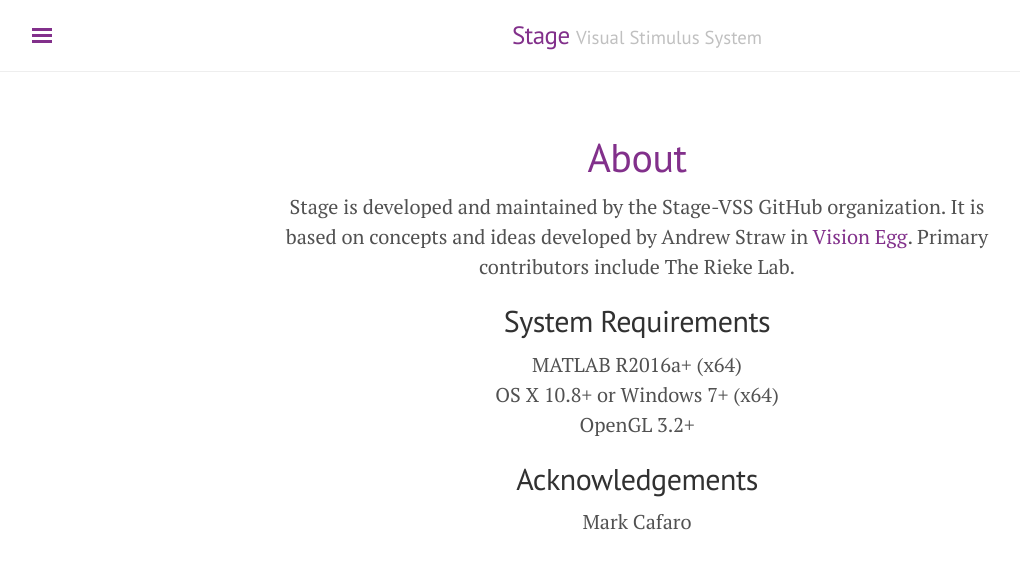
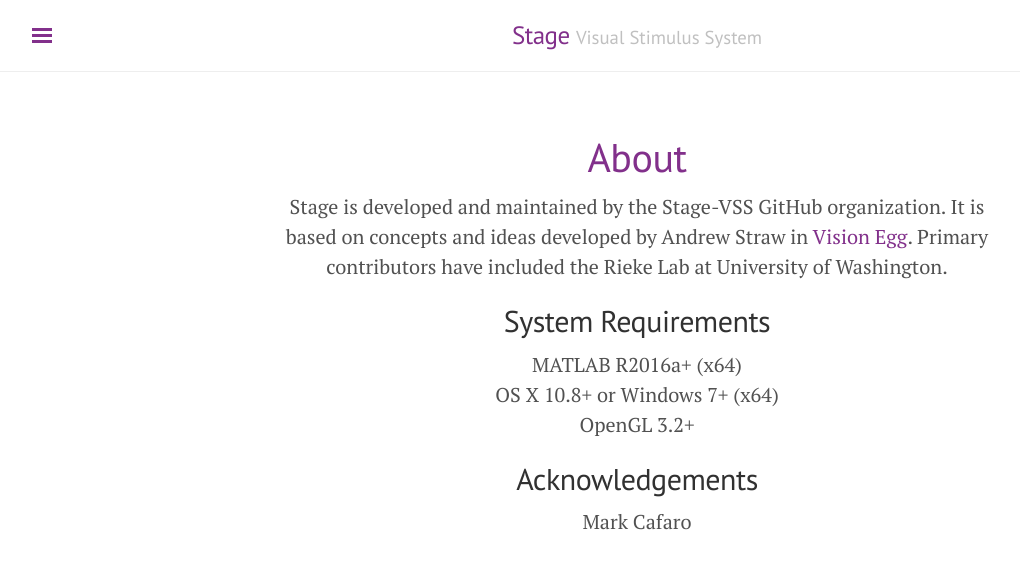
Before and after one commit to Stage-VSS/stage-vss.github.io, a Jekyll site: the page built from about.md, in a window 1280 px wide. Shown: the top 569 px of the page, without its empty margins (3-1023 px from the left). Built offline with Jekyll 4.4.1, drawn with Linux system fonts in a browser that asks for light colours.

Commit message:
Updated about

```diff
--- a/about.md
+++ b/about.md
@@ -3,7 +3,7 @@
 title: About
 ---
 
-Stage is developed and maintained by the Stage-VSS GitHub organization. It is based on concepts and ideas developed by Andrew Straw in [Vision Egg](http://visionegg.org). Primary contributors include The Rieke Lab.
+Stage is developed and maintained by the Stage-VSS GitHub organization. It is based on concepts and ideas developed by Andrew Straw in [Vision Egg](http://visionegg.org). Primary contributors have included the Rieke Lab at University of Washington.
 
 ## System Requirements
 MATLAB R2016a+ (x64)
```
